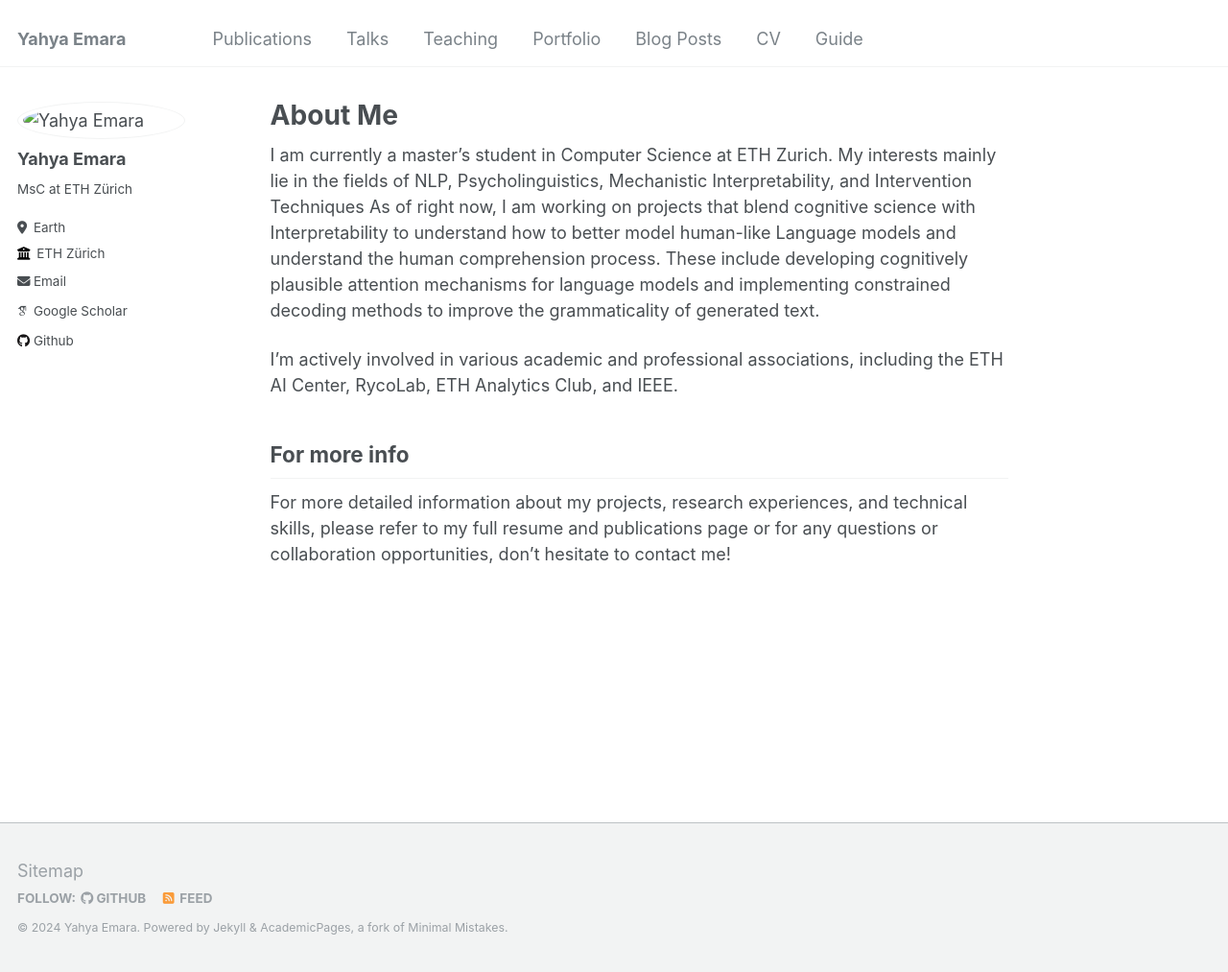
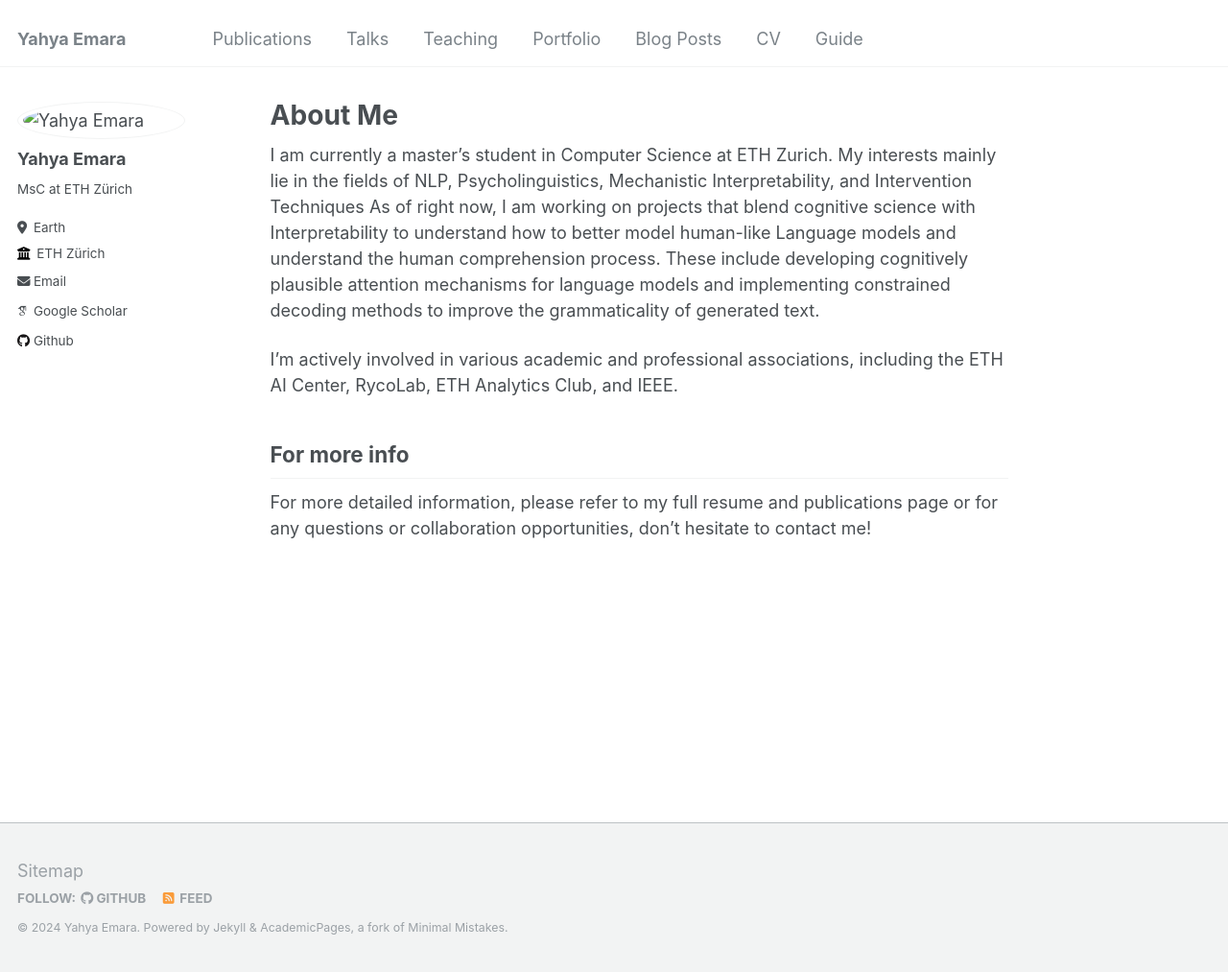
Before and after one commit to yahya010/yahya010.github.io, a Jekyll site: the page built from _pages/about.md, in a window 1280 px wide and 1013 px high. Shown: the whole window at 96% size. Built offline with Jekyll 4.4.1, drawn with Linux system fonts in a browser that asks for light colours; some web fonts are replaced.

Commit message:
Update about.md

```diff
--- a/_pages/about.md
+++ b/_pages/about.md
@@ -16,4 +16,4 @@ I'm actively involved in various academic and professional associations, includi
 
 For more info
 ------
-For more detailed information about my projects, research experiences, and technical skills, please refer to my full resume and publications page or for any questions or collaboration opportunities, don't hesitate to contact me!
+For more detailed information, please refer to my full resume and publications page or for any questions or collaboration opportunities, don't hesitate to contact me!
```
